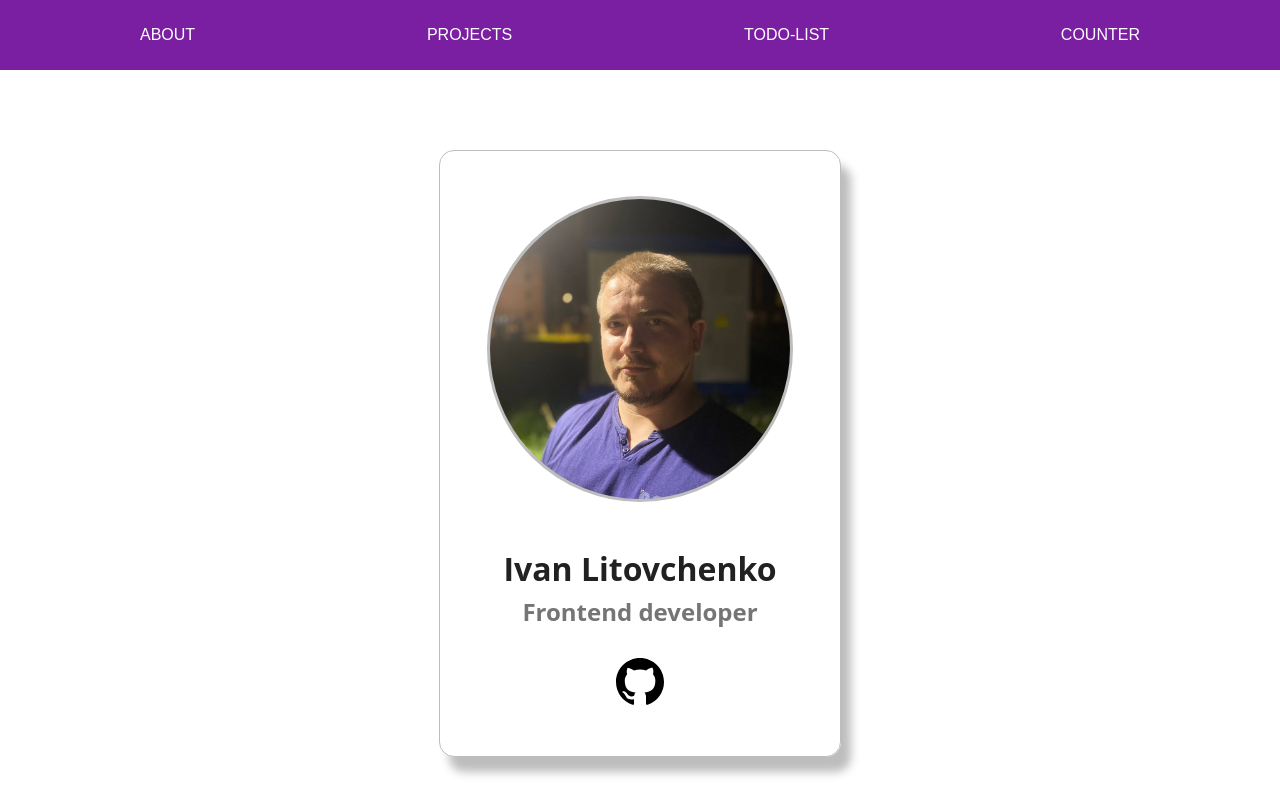
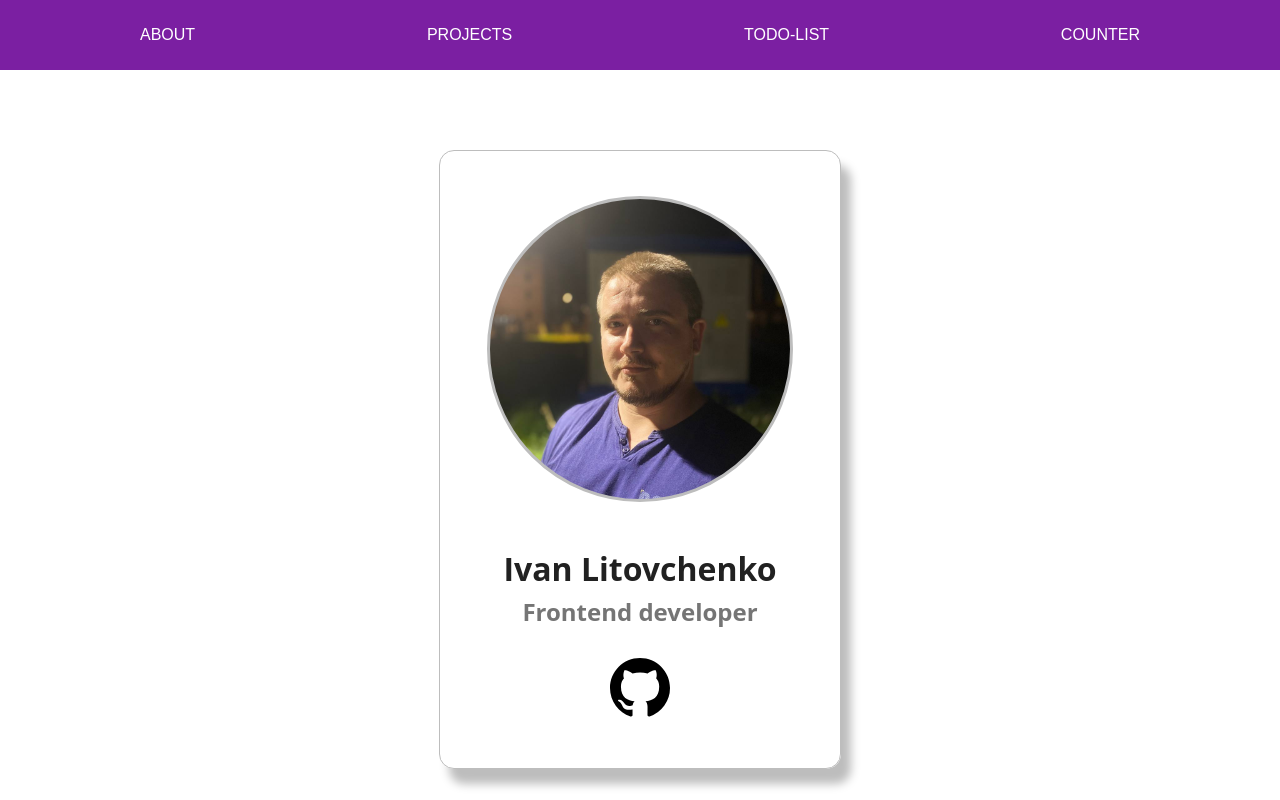
Before and after one commit to Ivan-dp/portfolio, a React (Create React App) app: page /portfolio in a window 1280 px wide. In both pictures the pointer is over the link 639 px from the left and 684 px from the top of the page. Built offline with nearby package versions, Linux system fonts and the light colour scheme; the HTML template or start-up script is replaced by a standard one.

Commit message:
added :hover for github link

```diff
--- a/src/components/CardAbout/CardAbout.scss
+++ b/src/components/CardAbout/CardAbout.scss
@@ -47,6 +47,12 @@
       text-transform: uppercase;
       text-decoration: none;
       color: $secondary-text;
+      &:hover {
+        svg {
+          width: 60px;
+          height: 60px;
+        }
+      }
     }
   }
 }
```
